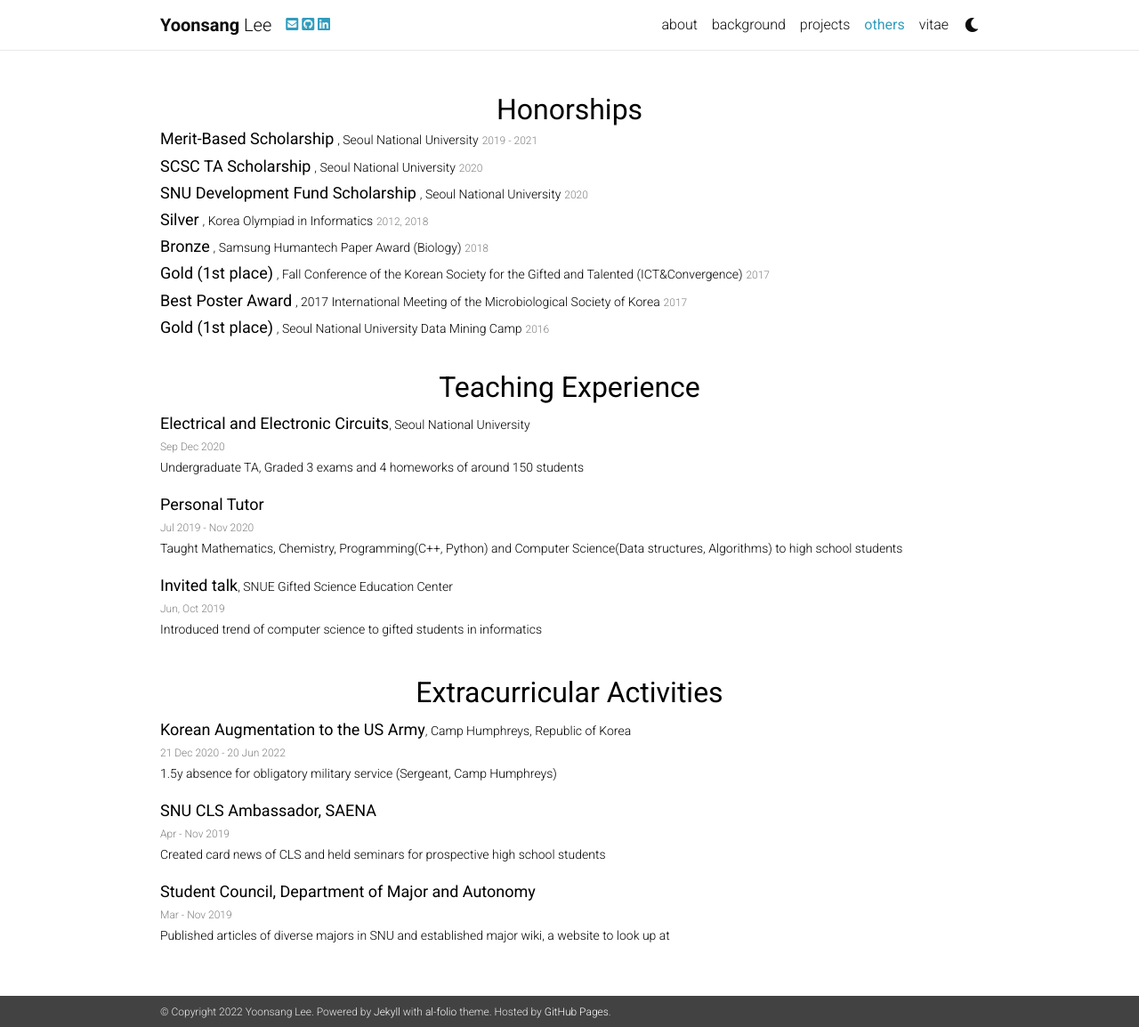
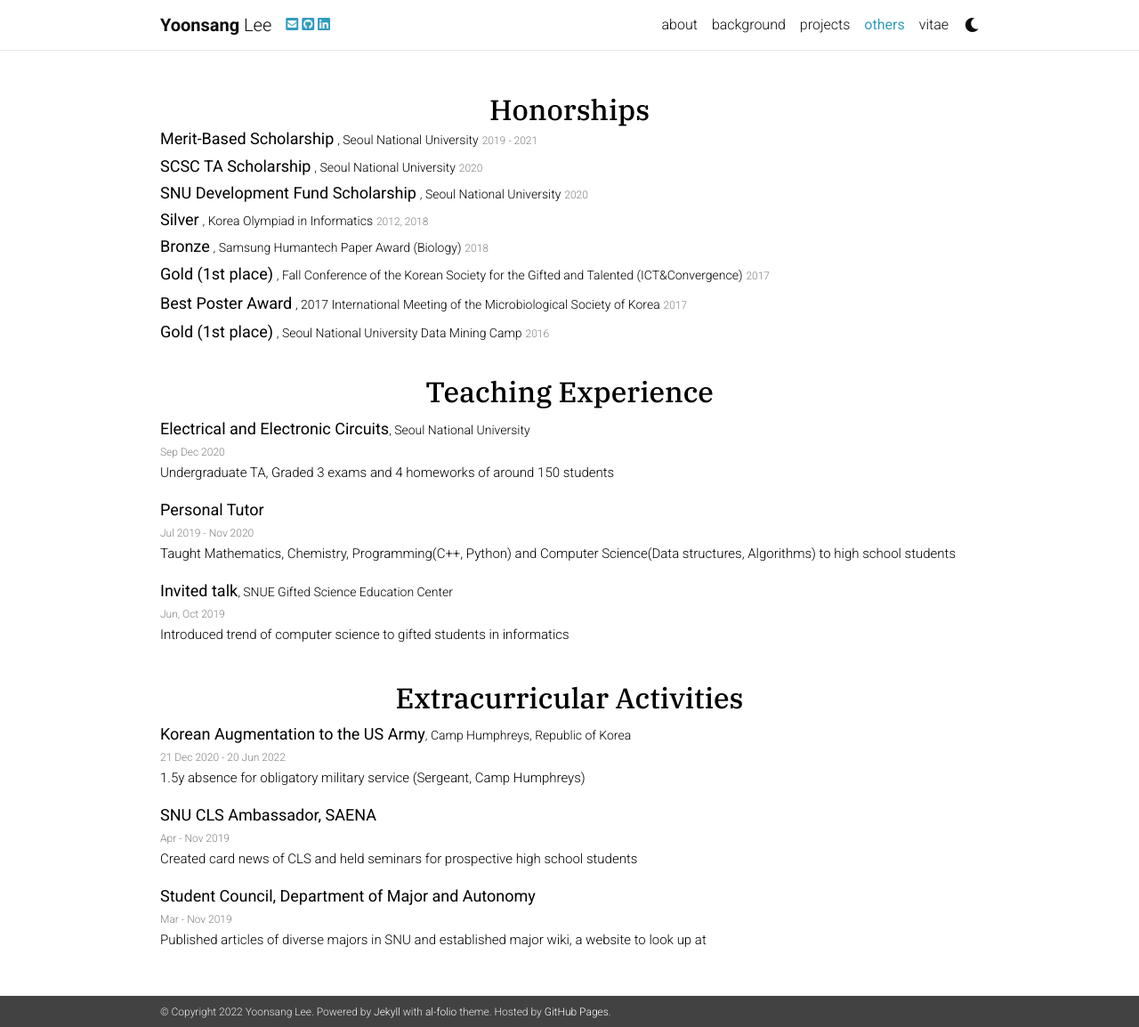
Before and after one commit to lilys012/lilys012.github.io, a Jekyll site: the page built from _pages/others.md, in a window 1280 px wide and 1154 px high. Shown: the whole window at 89% size. Built offline with Jekyll 4.4.1, drawn with Linux system fonts in a browser that asks for light colours; nearby versions of some CDN libraries; comment, search, counter and statistics services are not loaded; a style sheet for code colours, icons or effects is not loaded.

Commit message:
css minor change

```diff
--- a/_layouts/about.html
+++ b/_layouts/about.html
@@ -5,6 +5,9 @@ layout: default
 <div class="post">
 
    <header class="post-header">
+       <link rel="preconnect" href="https://fonts.googleapis.com">
+       <link rel="preconnect" href="https://fonts.gstatic.com" crossorigin>
+       <link href="https://fonts.googleapis.com/css2?family=Nunito&display=swap" rel="stylesheet">
 	<!-- Profile pic -->
 	{% if page.profile %}
     <div class="profile float-{% if page.profile.align == 'left' %}left{% else %}right{% endif %}">
@@ -35,7 +38,7 @@ layout: default
   </header>
 
   <article>
-    <div class="clearfix">
+    <div class="clearfix" style="font-family: 'Nunito', sans-serif;">
       {{ content }}
     </div>
 
--- a/_layouts/others.html
+++ b/_layouts/others.html
@@ -2,10 +2,13 @@
 layout: default
 ---
 <div class="post">
+    <link rel="preconnect" href="https://fonts.googleapis.com">
+    <link rel="preconnect" href="https://fonts.gstatic.com" crossorigin>
+    <link href="https://fonts.googleapis.com/css2?family=IBM+Plex+Serif:wght@500&display=swap" rel="stylesheet">
 
   <p>
 
-  <h2><b><center>Honorships</center></b></h2>
+  <h2><b><center style="font-family: 'IBM Plex Serif', sans-serif;">Honorships</center></b></h2>
   <p style="line-height: 70%">
 	<span style="font-size:18px"><b>Merit-Based Scholarship</b></span>
 	<span style="font-size:14px">, Seoul National University</span>
@@ -33,12 +36,12 @@ layout: default
   </p>
   <p style="line-height: 70%">
 	<span style="font-size:18px"><b>Gold (1st place)</b></span>
-	<span style="font-size:14px">, Fall Conference of the Korean Society for the Gifted and Talented (ICT&Convergence)</span>
-	<span style="color:grey; font-size:12px">2017</span><br>
+	<span style="font-size:14px; line-height: 120%;">, Fall Conference of the Korean Society for the Gifted and Talented (ICT&Convergence)</span>
+	<span style="color:grey; font-size:12px;">2017</span><br>
   </p>
   <p style="line-height: 70%">
 	<span style="font-size:18px"><b>Best Poster Award</b></span>
-	<span style="font-size:14px">, 2017 International Meeting of the Microbiological Society of Korea</span>
+	<span style="font-size:14px; line-height: 120%;">, 2017 International Meeting of the Microbiological Society of Korea</span>
 	<span style="color:grey; font-size:12px">2017</span><br>
   </p>
   <p style="line-height: 70%">
@@ -50,43 +53,43 @@ layout: default
 
   <br>
 
-  <h2><b><center>Teaching Experience</center></b></h2>
+  <h2><b><center style="font-family: 'IBM Plex Serif', sans-serif;">Teaching Experience</center></b></h2>
   <p>
   	<span style="font-size:18px"><b>Electrical and Electronic Circuits</b></span><span style="font-size:14px">, Seoul National University</span><br>
   	<span style="color:grey; font-size:12px">Sep Dec 2020</span><br>
-  	<span style="font-size:14px">Undergraduate TA, Graded 3 exams and 4 homeworks of around 150 students</span>
+  	<span style="font-size:15px">Undergraduate TA, Graded 3 exams and 4 homeworks of around 150 students</span>
   </p>
   <p>
   	<span style="font-size:18px"><b>Personal Tutor</b></span><br>
   	<span style="color:grey; font-size:12px">Jul 2019 - Nov 2020</span><br>
-  	<span style="font-size:14px">Taught Mathematics, Chemistry, Programming(C++, Python) and Computer Science(Data structures, Algorithms) to high
+  	<span style="font-size:15px">Taught Mathematics, Chemistry, Programming(C++, Python) and Computer Science(Data structures, Algorithms) to high
 school students</span>
   </p>
   <p>
   	<span style="font-size:18px"><b>Invited talk</b></span><span style="font-size:14px">, SNUE Gifted Science Education Center</span><br>
   	<span style="color:grey; font-size:12px">Jun, Oct 2019</span><br>
-  	<span style="font-size:14px">Introduced trend of computer science to gifted students in informatics</span>
+  	<span style="font-size:15px">Introduced trend of computer science to gifted students in informatics</span>
   </p>
 
   </p>
 
   <br>
 
-  <h2><b><center>Extracurricular Activities</center></b></h2>
+  <h2><b><center style="font-family: 'IBM Plex Serif', sans-serif;">Extracurricular Activities</center></b></h2>
   <p>
 	<span style="font-size:18px"><b>Korean Augmentation to the US Army</b></span><span style="font-size:14px">, Camp Humphreys, Republic of Korea</span><br>
 	<span style="color:grey; font-size:12px">21 Dec 2020 - 20 Jun 2022</span><br>
-	<span style="font-size:14px">1.5y absence for obligatory military service (Sergeant, Camp Humphreys)</span>
+	<span style="font-size:15px">1.5y absence for obligatory military service (Sergeant, Camp Humphreys)</span>
 	</p>
     <p>
   	<span style="font-size:18px"><b>SNU CLS Ambassador, SAENA</b></span><br>
   	<span style="color:grey; font-size:12px">Apr - Nov 2019</span><br>
-  	<span style="font-size:14px">Created card news of CLS and held seminars for prospective high school students</span>
+  	<span style="font-size:15px">Created card news of CLS and held seminars for prospective high school students</span>
   </p>
   <p>
   	<span style="font-size:18px"><b>Student Council, Department of Major and Autonomy</b></span><br>
   	<span style="color:grey; font-size:12px">Mar - Nov 2019</span><br>
-  	<span style="font-size:14px">Published articles of diverse majors in SNU and established major wiki, a website to look up at</span>
+  	<span style="font-size:15px">Published articles of diverse majors in SNU and established major wiki, a website to look up at</span>
   </p>
 
   </p>
```
Also changed, not shown: _layouts/background.html (+10 -7 lines), _layouts/projects.html (+10 -7 lines), 3 other files.
